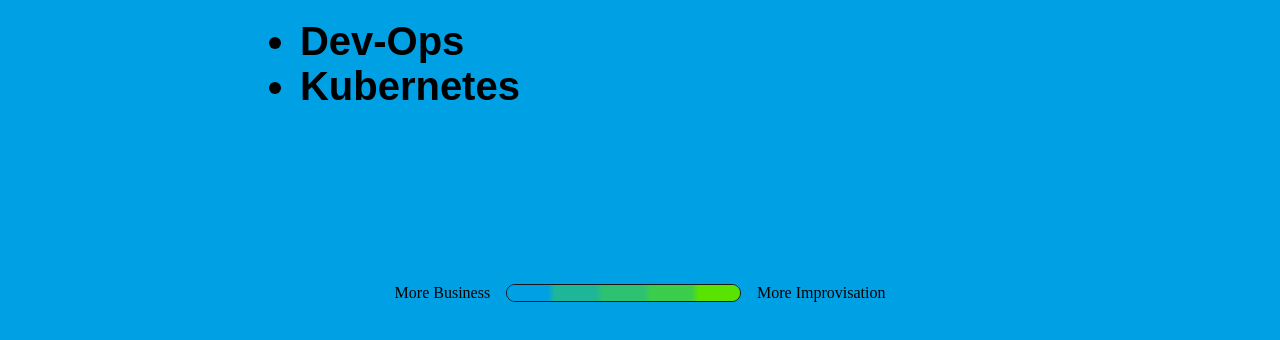
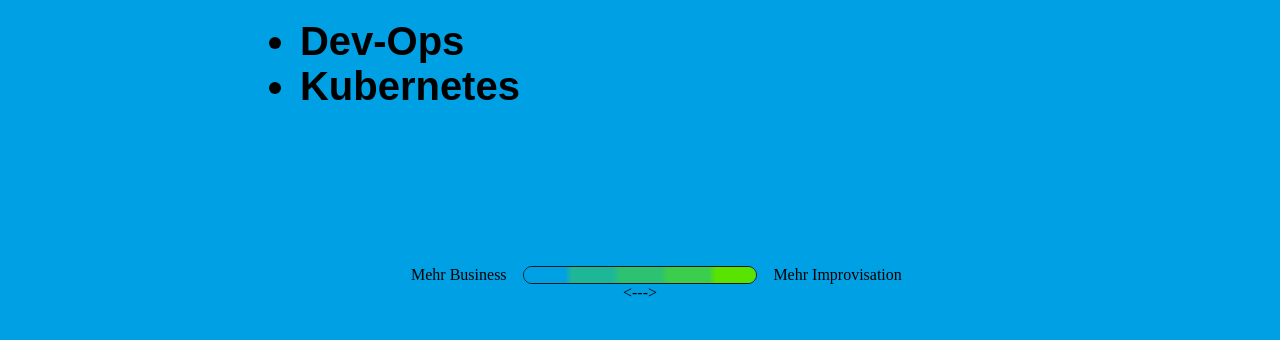
Before and after one commit to H3rby7/advance, a website: page index.html in a window 1280 px wide. Shown: the part 458-798 px from the top of the page. Drawn offline with Linux system fonts and the light colour scheme.

Commit message:
added arrows as incentives below slider

```diff
--- a/index.html
+++ b/index.html
@@ -71,8 +71,9 @@
           <a class="slide__next" href="#slides__1" title="Prev"></a>
         </div>
       </div>
+      <div class="slider__controls">
         <div class="slider__nav">
-        <span class="slider__label">More Business</span>
+          <span class="slider__label">Mehr Business</span>
           <div class="slider__pages">
             <a class="slider__navlink" href="#slides__1"></a>
             <a class="slider__navlink" href="#slides__2"></a>
@@ -80,7 +81,9 @@
             <a class="slider__navlink" href="#slides__4"></a>
             <a class="slider__navlink" href="#slides__5"></a>
           </div>
-        <span class="slider__label">More Improvisation</span>
+          <span class="slider__label">Mehr Improvisation</span>
+        </div>
+        <div class="slider__poke">&lt;---&gt;</div>
       </div>
     </div>
   </div>
--- a/slider.css
+++ b/slider.css
@@ -99,10 +99,14 @@ a.slide__next,
   pointer-events: none;
 }
 
+.slider__controls {
+  position: absolute;
+  bottom: 5%;
+  width: 100%;
+}
+
 .slider__nav {
   box-sizing: border-box;
-  position: absolute;
-  bottom: 5%;
   width: 100%;
   display: flex;
   justify-content: center;
@@ -148,3 +152,15 @@ a.slide__next,
   top: 0.15em;
   left: 1em;
 }
+
+.slider__label {
+  width: 10em;
+}
+.slider__label:first-child {
+  text-align: right;
+}
+
+.slider__poke {
+  width: 100%;
+  text-align: center;
+}
```
Lines whose indentation alone changed are shown as unchanged.
